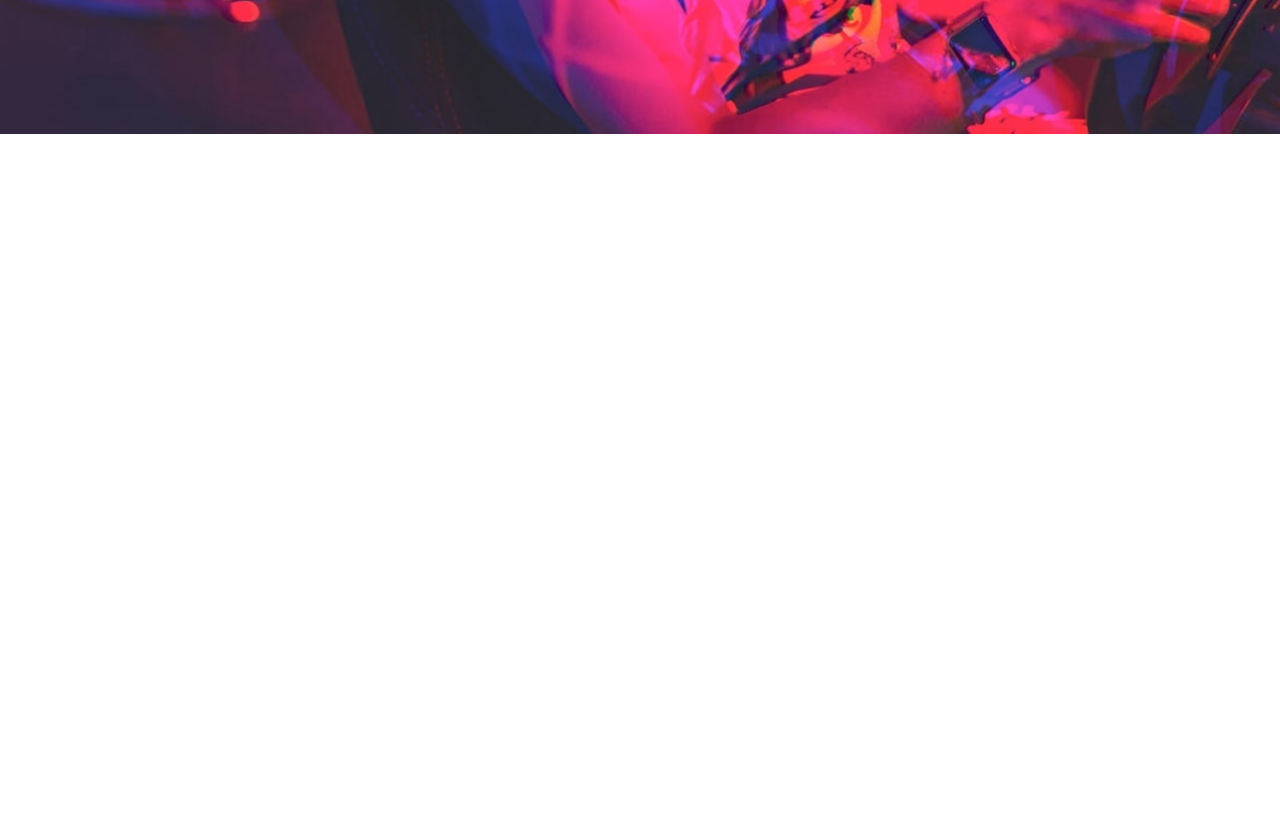
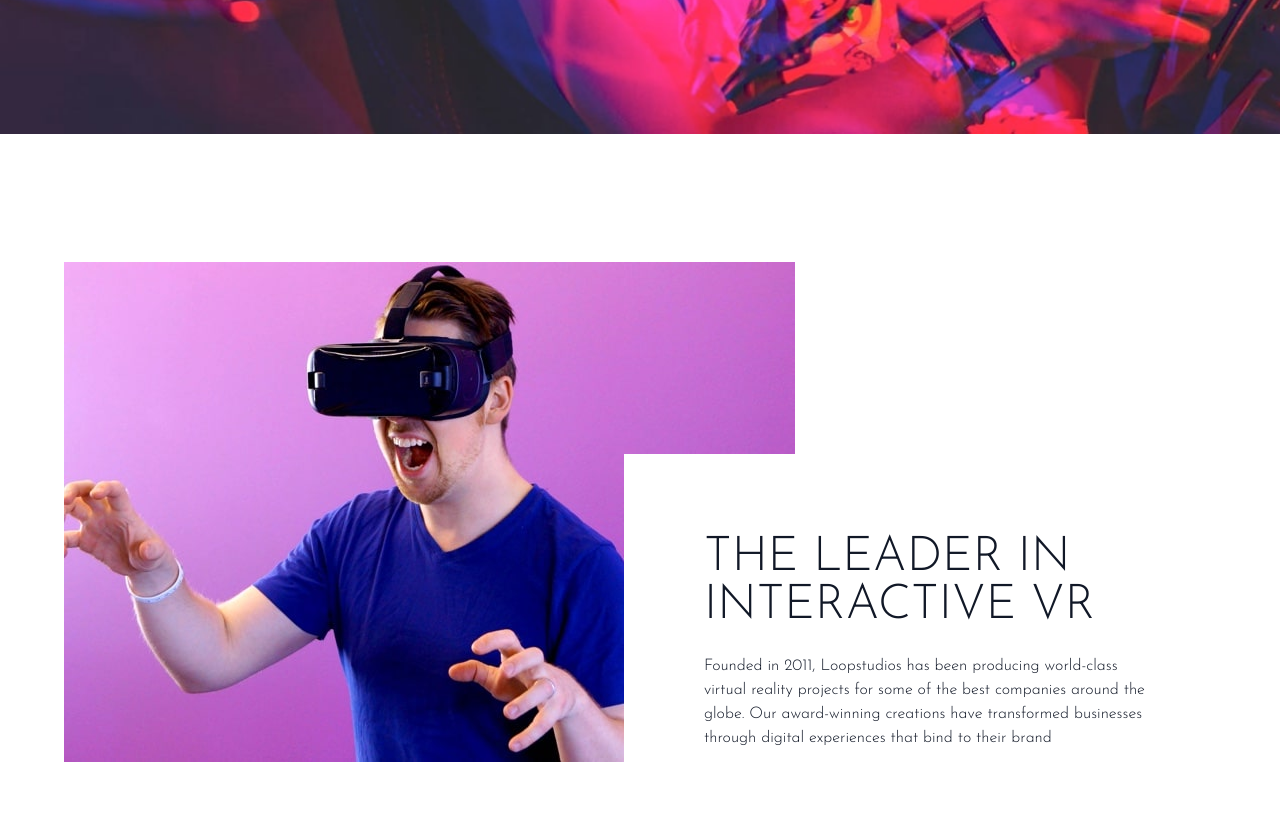
Before and after one commit to Mvang-Makouangou/Loopstudios-website, a website: page index.html in a window 1280 px wide. Shown: the part 522-1355 px from the top of the page. Before the commit the page ends 800 px from the top, so only its background shows below. Drawn offline with Linux system fonts and the light colour scheme.

Commit message:
Add Feature Section with adaptive image and text - Fixes #5

```diff
--- a/index.html
+++ b/index.html
@@ -55,5 +55,26 @@
               </div>
          </div>
      </section>
+
+     <!-- Feature Section -->
+      <section id="feature">
+        <!-- Feature Container -->
+         <div class="relative container flex flex-col max-w-6xl mx-auto my-32 px-6 text-gray-900 md:flex-row md:px-0">
+            <!-- image -->
+             <img src="images/desktop/image-interactive.jpg" alt="">
+
+             <!-- Text Container -->
+            <div class="top-48 pr-0 bg-white md:absolute md:right-0 md:py-20 md:pl-20">
+                <h2 class="max-w-lg mt-1o mb-6 font-sans text-4xl text-center text-gray-900 uppercase md:text-5xl md:mt-0 md:text-left">
+                    the leader in interactive vr
+                </h2>
+
+                <p class="max-w-md text-center md:text-left">
+                    Founded in 2011, Loopstudios has been producing world-class virtual reality projects for some of the best companies around the globe.
+                    Our award-winning creations have transformed businesses through digital experiences that bind to their brand
+                </p>
+            </div>
+         </div>
+      </section>
 </body>
 </html>
```
Also changed, not shown: README.md, css/style.css.
